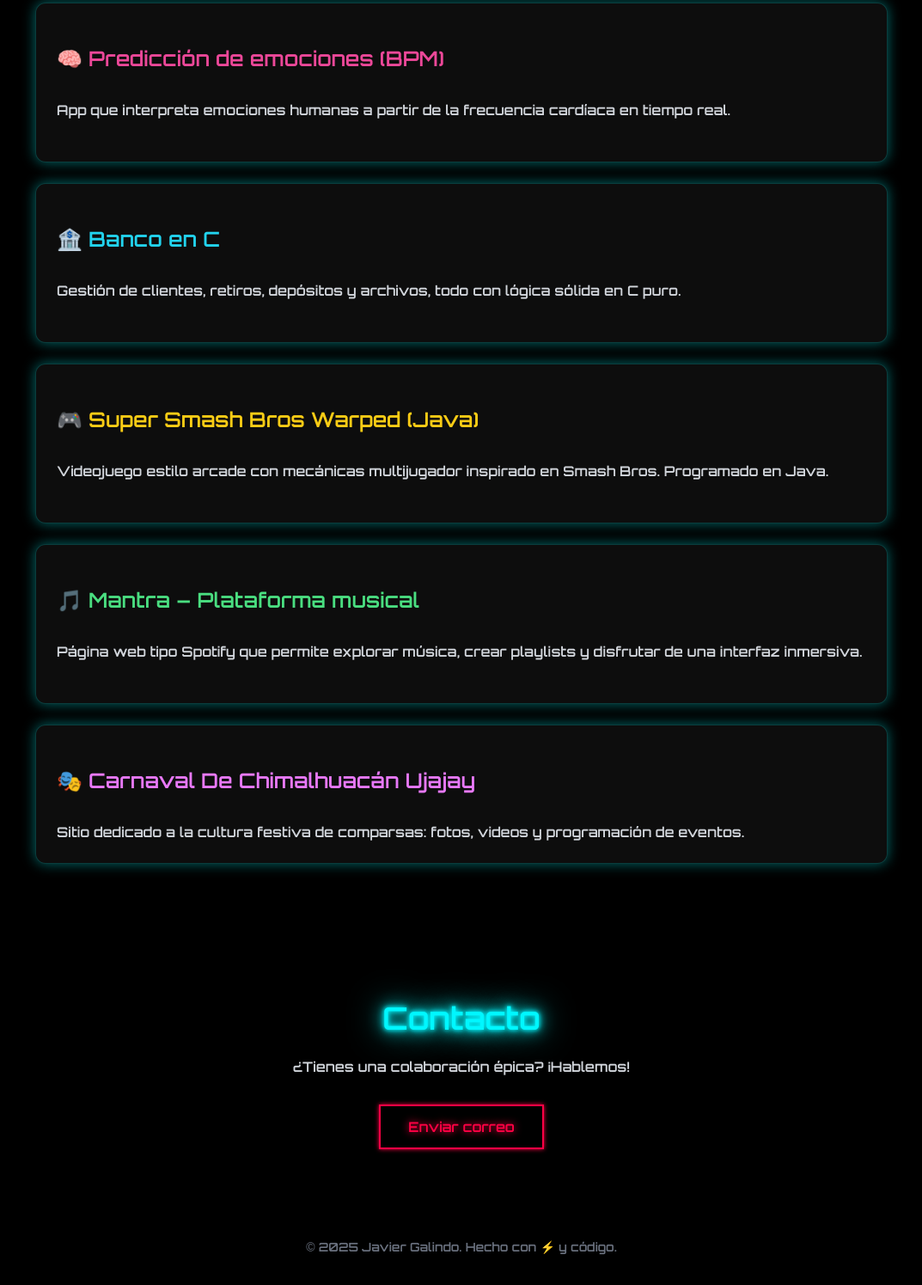
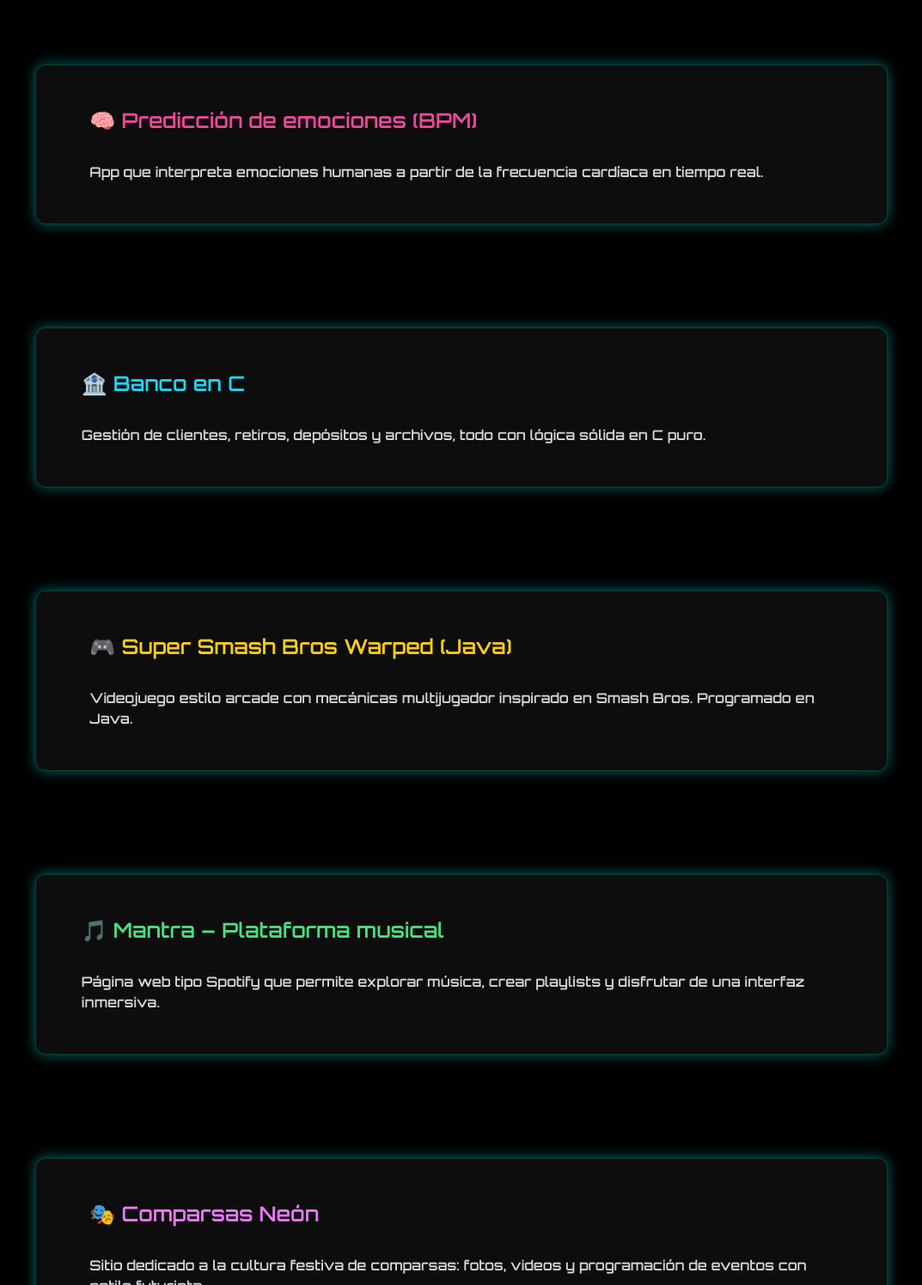
Before and after one commit to JavizGal/JavizGal.github.io, a plain HTML site: page index.html in a window 1280 px wide. Shown: the part 1305-2800 px from the top of the page at 86% size, without its empty margins (103-1176 px from the left). Drawn offline with nearby package versions, Linux system fonts and the light colour scheme.

Commit message:
Update index.html

```diff
--- a/index.html
+++ b/index.html
@@ -109,29 +109,46 @@
 
     <!-- Canvas three.js para fondo 3D -->
     <div id="threejs-canvas"></div>
-  <div class="glass-card p-6 rounded-xl">
+  <div class="flex flex-col gap-12 relative z-10">
+  <!-- Proyecto 1 -->
+  <div class="glass-card p-6 rounded-xl md:flex md:flex-row items-center gap-6">
+    <div class="flex-1">
       <h3 class="text-2xl text-pink-500 mb-2">🧠 Predicción de emociones (BPM)</h3>
       <p class="text-gray-300">App que interpreta emociones humanas a partir de la frecuencia cardíaca en tiempo real.</p>
     </div>
+  </div>
 
-  <div class="glass-card p-6 rounded-xl">
+  <!-- Proyecto 2 -->
+  <div class="glass-card p-6 rounded-xl md:flex md:flex-row-reverse items-center gap-6">
+    <div class="flex-1">
       <h3 class="text-2xl text-cyan-400 mb-2">🏦 Banco en C</h3>
       <p class="text-gray-300">Gestión de clientes, retiros, depósitos y archivos, todo con lógica sólida en C puro.</p>
     </div>
+  </div>
 
-  <div class="glass-card p-6 rounded-xl">
+  <!-- Proyecto 3 -->
+  <div class="glass-card p-6 rounded-xl md:flex md:flex-row items-center gap-6">
+    <div class="flex-1">
       <h3 class="text-2xl text-yellow-400 mb-2">🎮 Super Smash Bros Warped (Java)</h3>
       <p class="text-gray-300">Videojuego estilo arcade con mecánicas multijugador inspirado en Smash Bros. Programado en Java.</p>
     </div>
+  </div>
 
-  <div class="glass-card p-6 rounded-xl">
+  <!-- Proyecto 4 -->
+  <div class="glass-card p-6 rounded-xl md:flex md:flex-row-reverse items-center gap-6">
+    <div class="flex-1">
       <h3 class="text-2xl text-green-400 mb-2">🎵 Mantra – Plataforma musical</h3>
       <p class="text-gray-300">Página web tipo Spotify que permite explorar música, crear playlists y disfrutar de una interfaz inmersiva.</p>
     </div>
+  </div>
 
-  <div class="glass-card p-6 rounded-xl">
-    <h3 class="text-2xl text-fuchsia-400 mb-2">🎭 Carnaval De Chimalhuacán Ujajay</h3>
-    <p class="text-gray-300">Sitio dedicado a la cultura festiva de comparsas: fotos, videos y programación de eventos.</p>
+  <!-- Proyecto 5 -->
+  <div class="glass-card p-6 rounded-xl md:flex md:flex-row items-center gap-6">
+    <div class="flex-1">
+      <h3 class="text-2xl text-fuchsia-400 mb-2">🎭 Comparsas Neón</h3>
+      <p class="text-gray-300">Sitio dedicado a la cultura festiva de comparsas: fotos, videos y programación de eventos con estilo futurista.</p>
+    </div>
+  </div>
 </div>
   </div>
 
```
Lines whose indentation alone changed are shown as unchanged.
